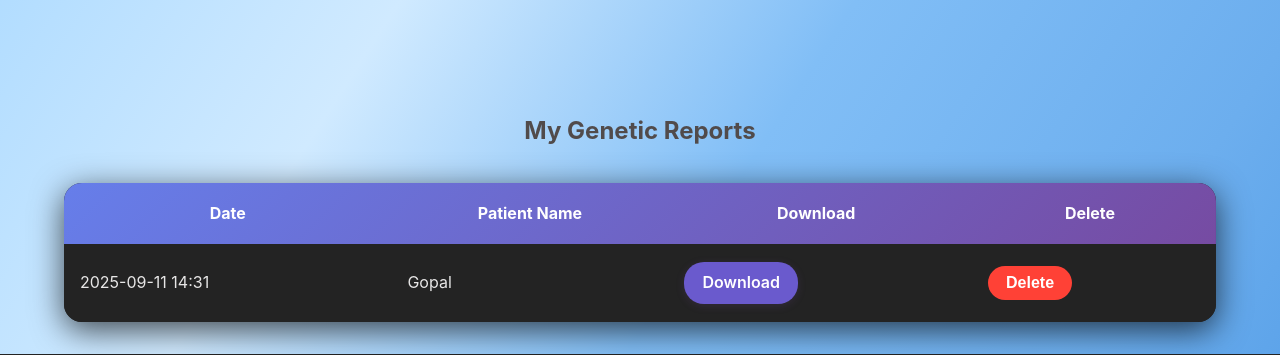
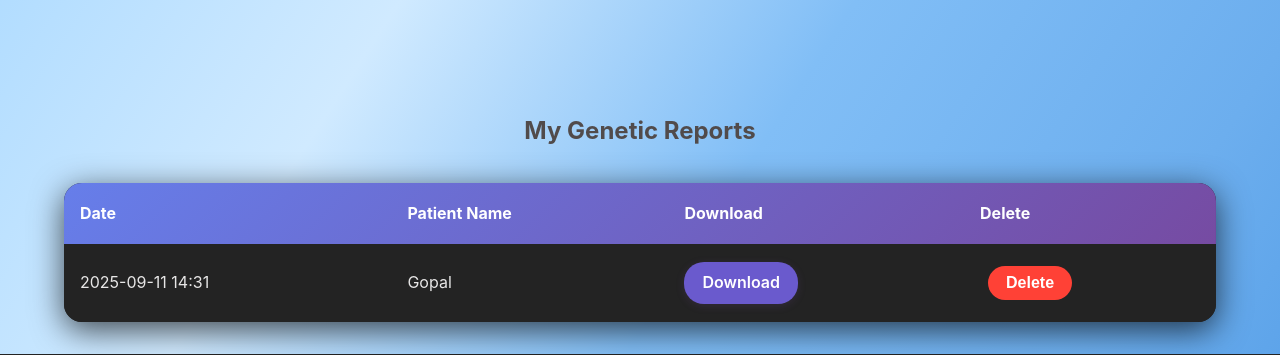
Before and after one commit to Shrawanib06/GeneAccessAI, a Flask app: page /report in a window 1280 px wide. Shown: the part 84-439 px from the top of the page. Run offline with Flask 3, Linux system fonts and the light colour scheme; a user stored in the database is signed in; data comes from the database, SQL or seed files in the repository.

Commit message:
Update report.html

```diff
--- a/templates/report.html
+++ b/templates/report.html
@@ -35,34 +35,77 @@
     color: white;
     text-decoration: none;
   }
+
+  .responsive-table {
+    width: 100%;
+    border-collapse: collapse;
+    background: #232323;
+    border-radius: 18px;
+    box-shadow: 0 8px 32px rgb(0 0 0 / 69%);
+    overflow: hidden;
+    color: #e7e6e6;
+  }
+
+  .responsive-table th,
+  .responsive-table td {
+    padding: 18px 16px;
+    text-align: left;
+  }
+
+  .responsive-table thead {
+    background: linear-gradient(135deg, #667eea 0%, #764ba2 100%);
+    color: white;
+  }
+
+  .responsive-table tbody tr:nth-child(even) {
+    background: #232323;
+  }
+
+  .responsive-table tbody tr:nth-child(odd) {
+    background: #2d2d2d;
+  }
+
+  /* Mobile horizontal scroll */
+  @media screen and (max-width: 768px) {
+    .table-container {
+      overflow-x: auto;
+      -webkit-overflow-scrolling: touch;
+    }
+
+    .responsive-table {
+      min-width: 600px; /* ensures scroll appears if table wider than screen */
+    }
+  }
 </style>
-<div class="report-header" style="display:flex;align-items:center;gap:16px;margin-bottom:32px;">
+
+<div class="report-header" style="display:flex;align-items:center;justify-content:center;gap:16px;margin-bottom:32px;">
   <h2 style="margin:0;color:#514b4b;">My Genetic Reports</h2>
 </div>
+
 {% if reports and reports|length > 0 %}
-  <div style="width:90vw;position:relative;left:50%;right:50%;margin-left:-45vw;margin-right:-45vw;">
-    <table style="width:100%;border-collapse:collapse;background:#232323;border-radius: 18px;
-    box-shadow: 0 8px 32px rgb(0 0 0 / 69%);overflow:hidden;color:#e7e6e6;">
-      <thead style="background:linear-gradient(135deg, #667eea 0%, #764ba2 100%);color:white;">
+  <div class="table-container" style="width:90vw;position:relative;left:50%;margin-left:-45vw;">
+    <table class="responsive-table">
+      <thead>
         <tr>
-          <th style="padding:18px 16px;">Date</th>
-          <th style="padding:18px 16px;">Patient Name</th>
-          <th style="padding:18px 16px;">Download</th>
-          <th style="padding:18px 16px;">Delete</th>
+          <th>Date</th>
+          <th>Patient Name</th>
+          <th>Download</th>
+          <th>Delete</th>
         </tr>
       </thead>
       <tbody>
         {% for report in reports %}
-        <tr style="background: {{ '#232323' if loop.index0 % 2 == 0 else '#2d2d2d' }}; color: #e7e6e6;">
-          <td style="padding:18px 16px;">{{ report.created_at.strftime('%Y-%m-%d %H:%M') }}</td>
-          <td style="padding:18px 16px;">{{ report.patient_name }}</td>
-          <td style="padding:18px 16px;"><a href="/api/chat/report/{{ report.filename }}" class="download-btn">Download</a></td>
-          <td style="padding:18px 16px;"><button class="delete-btn" onclick="deleteReport('{{ report.filename }}')">Delete</button></td>
+        <tr style="background: {{ '#232323' if loop.index0 % 2 == 0 else '#2d2d2d' }};">
+          <td>{{ report.created_at.strftime('%Y-%m-%d %H:%M') }}</td>
+          <td>{{ report.patient_name }}</td>
+          <td><a href="/api/chat/report/{{ report.filename }}" class="download-btn">Download</a></td>
+          <td><button class="delete-btn" onclick="deleteReport('{{ report.filename }}')">Delete</button></td>
         </tr>
         {% endfor %}
       </tbody>
     </table>
   </div>
+
   <script>
     function deleteReport(filename) {
       if (!confirm('Are you sure you want to delete this report?')) return;
```
